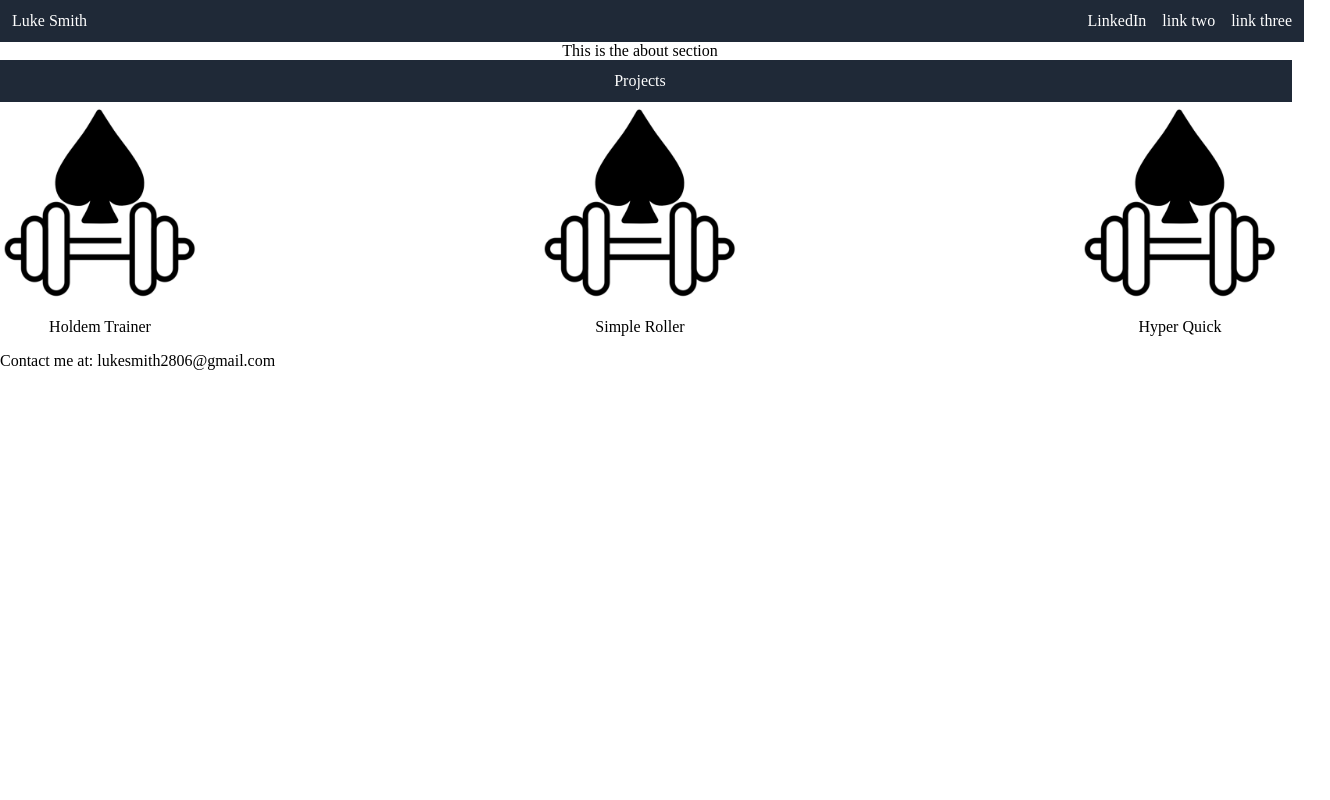
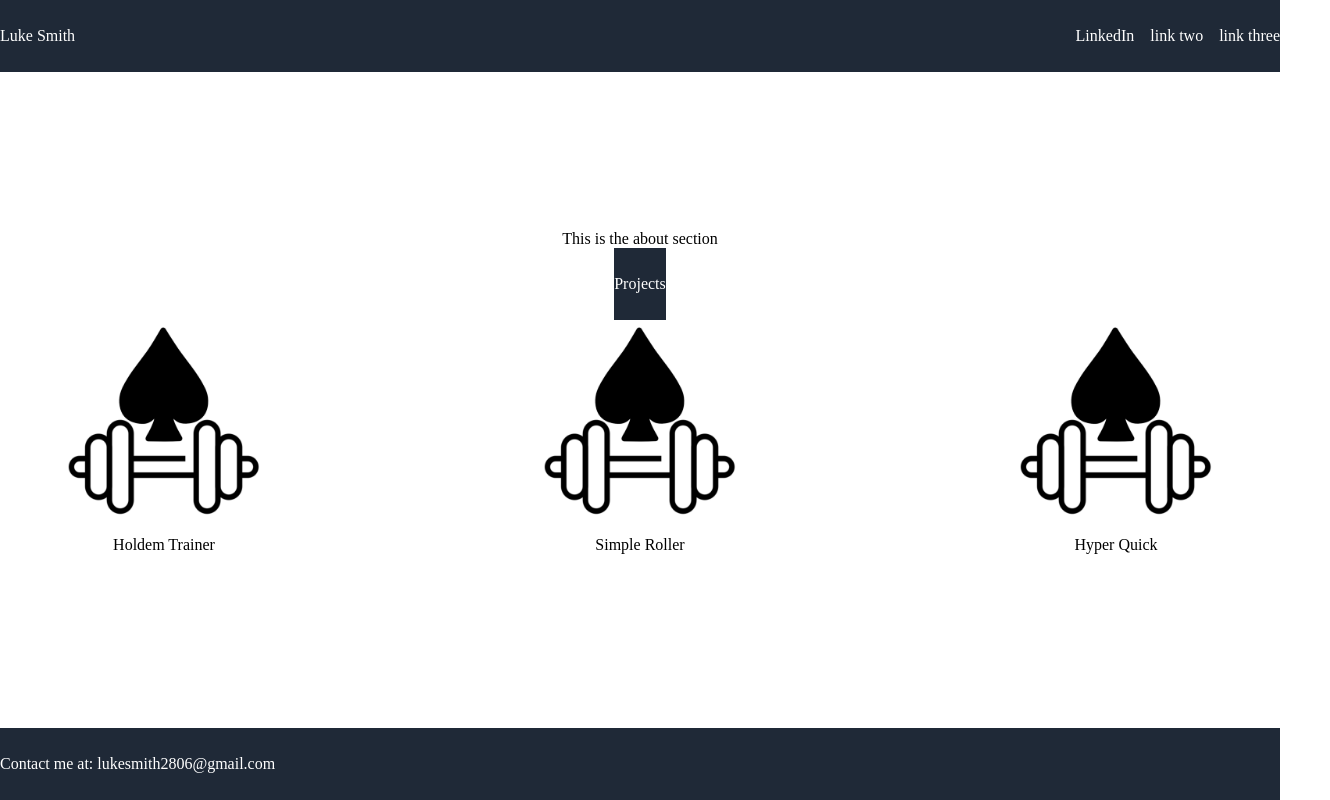
Before and after one commit to lukesmith2806/Luke-Smith-Portfolio, a plain HTML site: page index.html in a window 1280 px wide. Shown: the whole page, 1330 px wide, since content can reach past the window. Drawn offline with Linux system fonts and the light colour scheme.

Commit message:
Correctly Set Up Flex for Page
Give body height of 100vh
Give body flex property
Set flex of body div to 1 to maximize space on Page

```diff
--- a/CSS/indexStyle.css
+++ b/CSS/indexStyle.css
@@ -1,13 +1,12 @@
-.header {
+.header,
+.footer {
     background-color: #1F2937;
     display: flex;
-    flex: auto;
     justify-content: space-between;
     align-items: center;
-    padding: 12px;
     margin: 0;
     color: white;
-    width: 100%;
+    height: 72px;
 
 }
 
@@ -15,6 +14,9 @@
 .projects .header {
     justify-content: center;
 }
+
+
+
 
 ul {
     display: flex;
@@ -32,10 +34,11 @@ a {
 }
 
 .body {
+    flex: 1;
     display: flex;
-    flex: 1;
+    align-items: center;
+    justify-content: center;
     flex-direction: column;
-    align-items: center;
 }
 
 .projects {
@@ -43,14 +46,14 @@ a {
     width: 100%;
     flex-direction: column;
     align-items: center;
+
 }
 .descriptions {
     display: flex;
-    width: 100%;
     flex-direction: row;
     align-items: center;
     justify-content: space-between;
-    padding: 0px 50px;
+    width: 90%;
 
 }
 
@@ -78,5 +81,6 @@ body {
 
     display: flex;
     flex-direction: column;
+    height: 100vh;
 
 }
```
